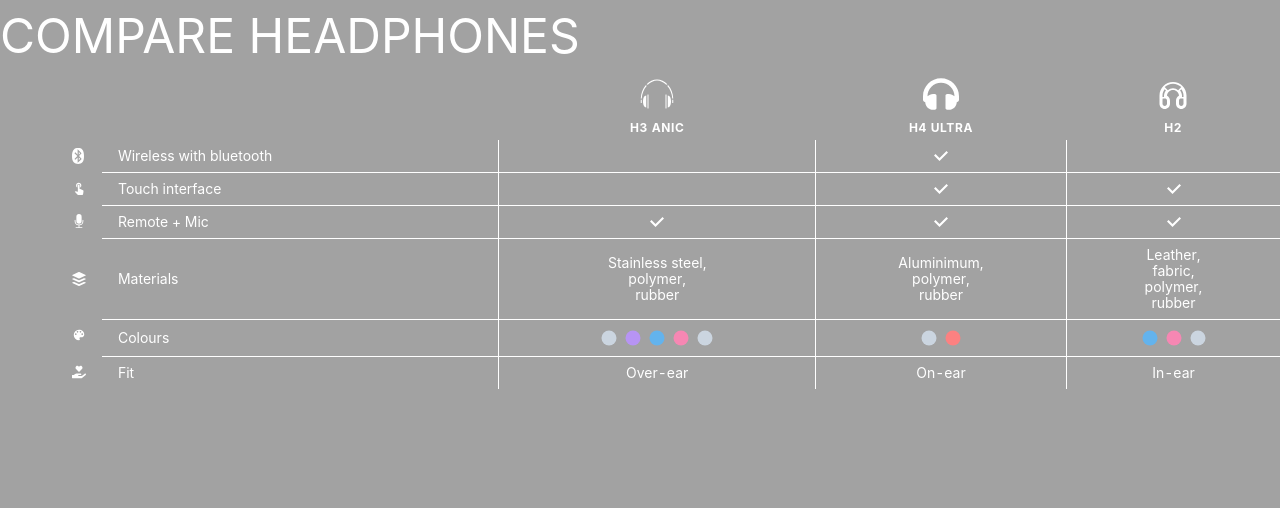
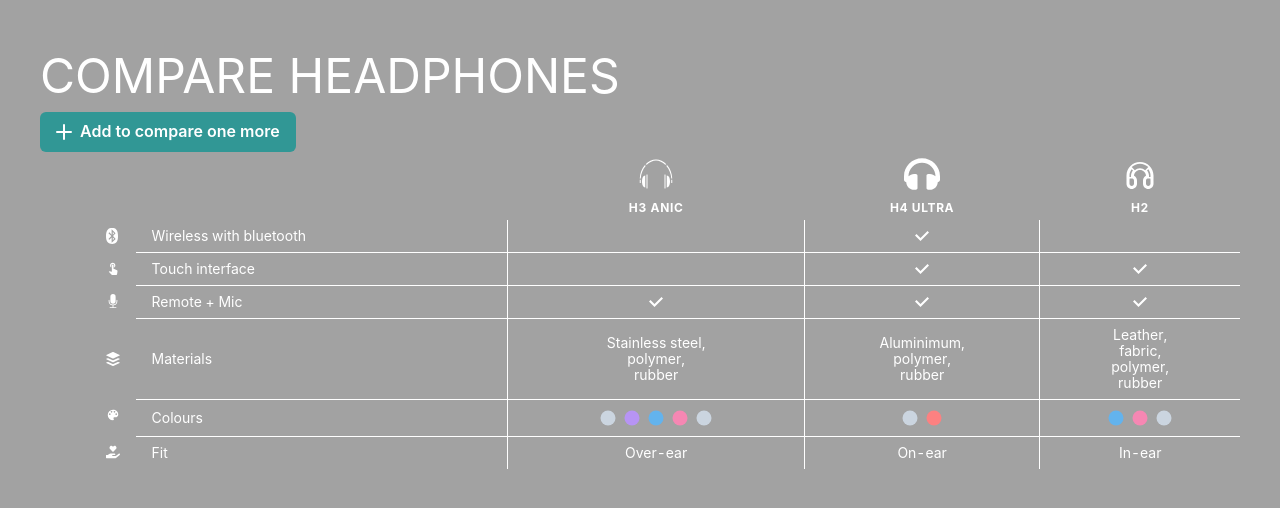
Before and after one commit to tahsinAmin/table-design, a Next.js app: page / in a window 1280 px wide. Shown: the top 508 px of the page. Built offline with nearby package versions, Linux system fonts and the light colour scheme.

Commit message:
Adding a new component

```diff
--- /dev/null
+++ b/components/CircleIcon/CircleIcon.js
@@ -0,0 +1,12 @@
+import { Icon } from '@chakra-ui/react'
+
+export default function CircleIcon(props) {
+   return (
+      <Icon viewBox='0 0 200 200' {...props}>
+         <path
+            fill='currentColor'
+            d='M 100, 100 m -75, 0 a 75,75 0 1,0 150,0 a 75,75 0 1,0 -150,0'
+         />
+      </Icon>
+   )
+}
--- a/components/TableTry/TableTry.js
+++ b/components/TableTry/TableTry.js
@@ -1,5 +1,5 @@
-import { Box, Center, Flex, Table, TableContainer, Tbody, Td, Text, Th, Thead, Tr, VStack, Wrap } from "@chakra-ui/react";
-import { CheckIcon, Icon } from "@chakra-ui/icons";
+import { Box, Button, Center, Flex, Table, TableContainer, Tbody, Td, Text, Th, Thead, Tr, VStack, Wrap } from "@chakra-ui/react";
+import { AddIcon, CheckIcon, Icon } from "@chakra-ui/icons";
 import { GrStackOverflow } from "react-icons/gr";
 import { BsFillMicFill } from "react-icons/bs";
 import { GiHeadphones } from "react-icons/gi";
@@ -7,19 +7,11 @@ import { TiHeadphones } from "react-icons/ti";
 import { MdColorLens, MdTouchApp } from "react-icons/md";
 import { FaBluetooth, FaHandHoldingHeart, FaHeadphones } from "react-icons/fa";
 import { useState } from "react";
+import CircleIcon from "../CircleIcon/CircleIcon";
 
 
 const TableTry = () => {
-
-    const CircleIcon = (props) => (
-        <Icon viewBox='0 0 200 200' {...props}>
-            <path
-                fill='currentColor'
-                d='M 100, 100 m -75, 0 a 75,75 0 1,0 150,0 a 75,75 0 1,0 -150,0'
-            />
-        </Icon>
-    )
-
+    const [cnt, setCnt] = useState(0)
     const [data, setData] = useState([
         // {
         //     "name": <VStack><TiHeadphones size={"36px"} />
@@ -64,6 +56,13 @@ const TableTry = () => {
         }
     ]);
     return (
+        <Box>
+            <Button leftIcon={<AddIcon />} colorScheme='teal' variant='solid' onClick={() => {
+                setData([...data, data[cnt]])
+                setCnt(cnt + 1)
+            }}>
+                Add to compare one more
+            </Button>
             <TableContainer>
                 <Table size='sm' variant='unstyled'>
                     <Thead>
@@ -142,6 +141,7 @@ const TableTry = () => {
                     </Tbody>
                 </Table>
             </TableContainer>
+        </Box>
     );
 
 }
--- a/pages/index.js
+++ b/pages/index.js
@@ -1,23 +1,13 @@
 import {
-    Table,
-    Thead,
-    Tbody,
     Text,
-    Tfoot,
-    Tr,
-    Th,
-    Td,
-    TableCaption,
-    TableContainer, Center, Flex, Box, VStack, Select
+    Box,
 } from '@chakra-ui/react'
 
 import TableTry from "../components/TableTry/TableTry";
-import { CalendarIcon, CheckIcon } from "@chakra-ui/icons";
-import React from "react";
 
 export default function Home() {
     return (
-        <Box bg={'#a2a2a2'} color={'#fff'} height='100vh'>
+        <Box bg={'#a2a2a2'} color={'#fff'} height='100vh' p={10}>
             <Text fontSize='5xl'>COMPARE HEADPHONES</Text>
             <TableTry />
         </Box>
```
Also changed, not shown: 1 other file (tests, documents, lock files or other folders). Lines whose indentation alone changed are shown as unchanged.
